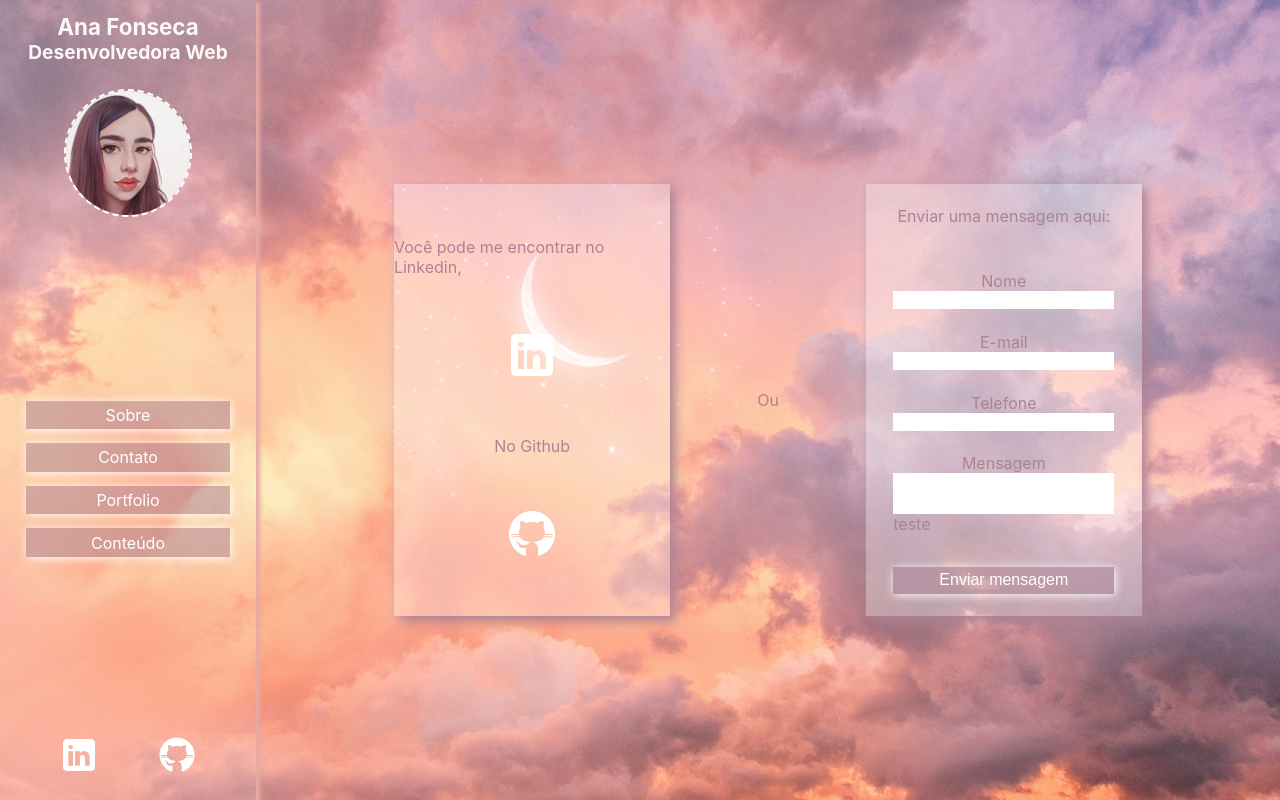
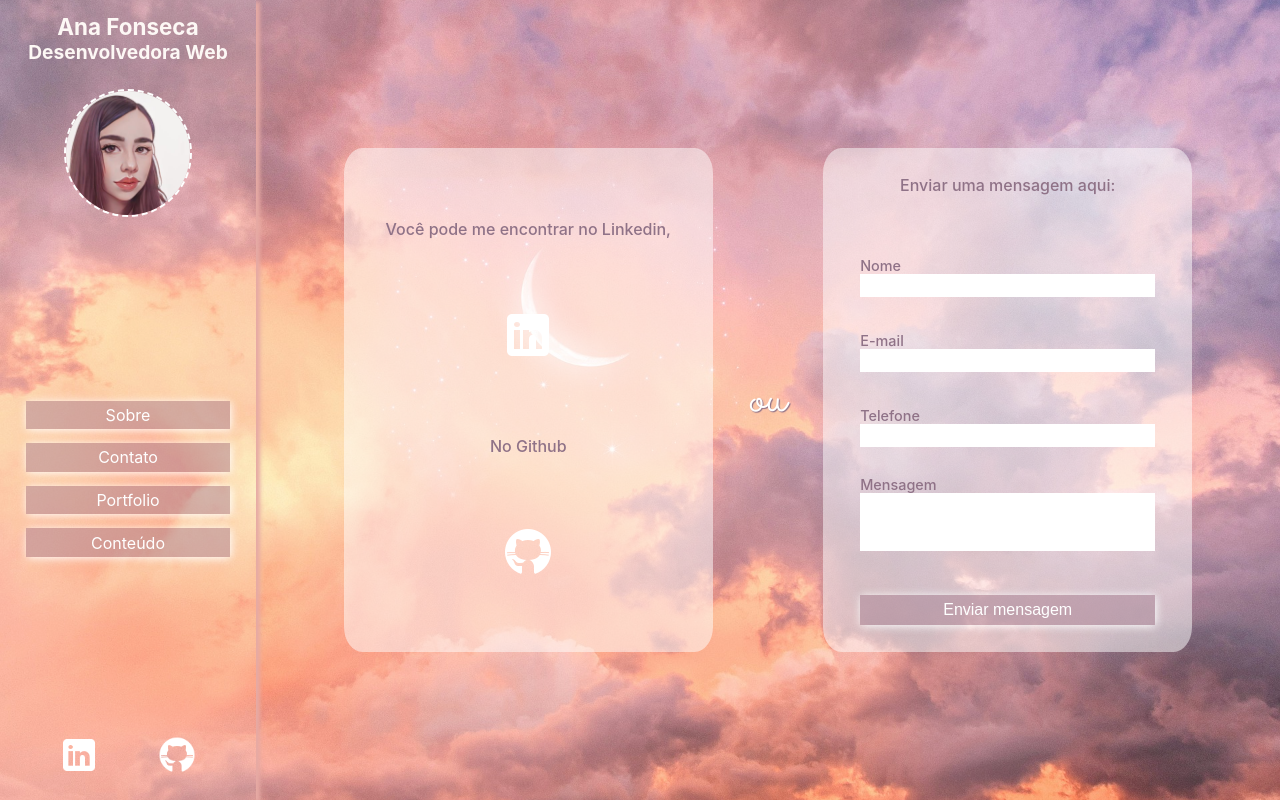
Before and after one commit to anafonck/portfolio-frontend, a React (Create React App) app: page / in a window 1280 px wide. Both pictures are taken after a click on the item "Contato". Built offline with nearby package versions, Linux system fonts and the light colour scheme.

Commit message:
style: refatorando estilo formulario

```diff
--- a/public/index.html
+++ b/public/index.html
@@ -7,7 +7,9 @@
   <meta name="viewport" content="width=device-width, initial-scale=1" />
   <meta name="theme-color" content="#000000" />
   <meta name="description" content="Web site created using create-react-app" />
-
+  <link rel="preconnect" href="https://fonts.googleapis.com">
+  <link rel="preconnect" href="https://fonts.gstatic.com" crossorigin>
+  <link href="https://fonts.googleapis.com/css2?family=Sacramento&display=swap" rel="stylesheet">
   <title>Ana Fonseca</title>
 </head>
 
--- a/src/pages/contact/index.js
+++ b/src/pages/contact/index.js
@@ -16,7 +16,7 @@ const Contact = () => {
         }
     );
 
-    const [responseMessage, setResponseMessage] = useState('teste');
+    const [responseMessage, setResponseMessage] = useState('');
 
     function handleSetForm(e) {
         e.preventDefault();
@@ -37,7 +37,7 @@ const Contact = () => {
             setResponseMessage(response.message)
 
         } catch (error) {
-            setResponseMessage(error.message)
+            setResponseMessage('Mensagem não enviada. Por favor, tente novamente mais tarde.')
         }
     }
 
@@ -56,7 +56,7 @@ const Contact = () => {
                 </Link>
             </div>
 
-            <span >Ou</span>
+            <span className='or' >ou</span>
 
             <div className='form-container'>
                 <span>Enviar uma mensagem aqui:</span>
--- a/src/pages/contact/styles.css
+++ b/src/pages/contact/styles.css
@@ -4,7 +4,16 @@
     justify-content: space-evenly;
     width: 90%;
     height: 90%;
-    color: rgb(172, 131, 149);
+    color: #8f7287;
+    font-weight: 500;
+}
+
+.or {
+    font-family: 'Sacramento', cursive;
+    font-size: 3.5rem;
+    font-weight: 100;
+    text-shadow: 1px 1px 1px #8f7287;
+    color: #ffffff;
 }
 
 .social-media,
@@ -13,10 +22,10 @@
     flex-direction: column;
     align-items: center;
     justify-content: space-evenly;
-    width: 30%;
-    height: 60%;
-    box-shadow: 5px 5px 10px rgb(172, 131, 149);
-    background-color: rgba(255, 255, 255, 0.3);
+    width: 40%;
+    height: 70%;
+    border-radius: 5%;
+    background-color: rgba(255, 255, 255, 0.5);
 }
 
 .form-container form {
@@ -31,24 +40,18 @@
 .form-container label {
     display: flex;
     flex-direction: column;
-    align-items: center;
+    align-items: flex-start;
     justify-content: flex-end;
     width: 100%;
     height: 100%;
-    font-size: 1em;
-
+    font-size: 0.9em;
 }
 
 .form-container input {
     width: 100%;
     height: 30%;
     border: none;
-}
-
-.form-container textarea {
-    width: 100%;
-    height: 100%;
-
+    color: #8f7287;
 }
 
 .form-container button {
@@ -107,20 +110,17 @@ input:focus {
 @media (min-width: 769px) and (max-width: 1024px) {
     .container-contact {
         flex-direction: column;
-        width: 100%;
-        height: 100%;
     }
 
     .social-media {
-        width: 90%;
+        width: 60%;
         height: 30%;
     }
 
     .form-container {
-        width: 90%;
+        width: 60%;
         height: 60%;
     }
 }
 
-
 @media (min-width: 1025px) {}
```
